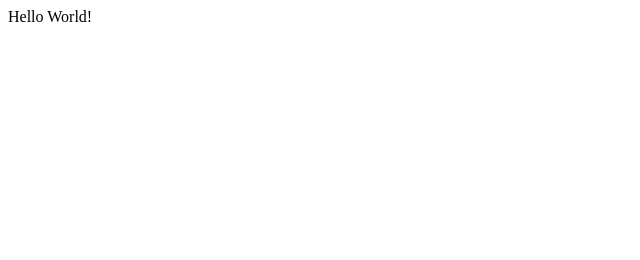
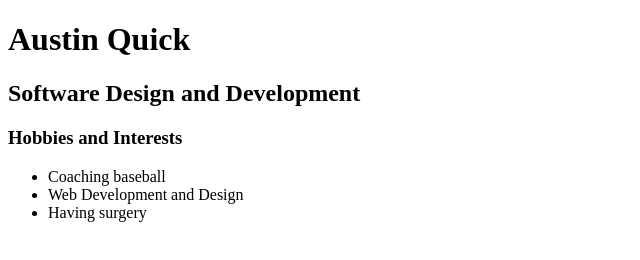
Before and after one commit to AustinQuick/HW2, a plain HTML site: page index.html in a window 1280 px wide. Shown: the whole page, without its empty margins (0-640 px from the left). Drawn offline with Linux system fonts and the light colour scheme.

Commit message:
Added 3 headers and a list of hobbies and interests

```diff
--- a/index.html
+++ b/index.html
@@ -8,7 +8,22 @@
 
 	<body>
 
-		Hello World!
+	<hgroup>
+		<h1>Austin Quick</h1>
+		<h2>Software Design and Development</h2>
+	</hgroup>
+
+		<h3>Hobbies and Interests</h3>
+			<nav>
+				<ul>
+					<li>Coaching baseball</li>
+					<li>Web Development and Design</li>
+					<li>Having surgery</li>
+				</ul>
+			</nav>
+
+
+
 
 
 	</body>
```
